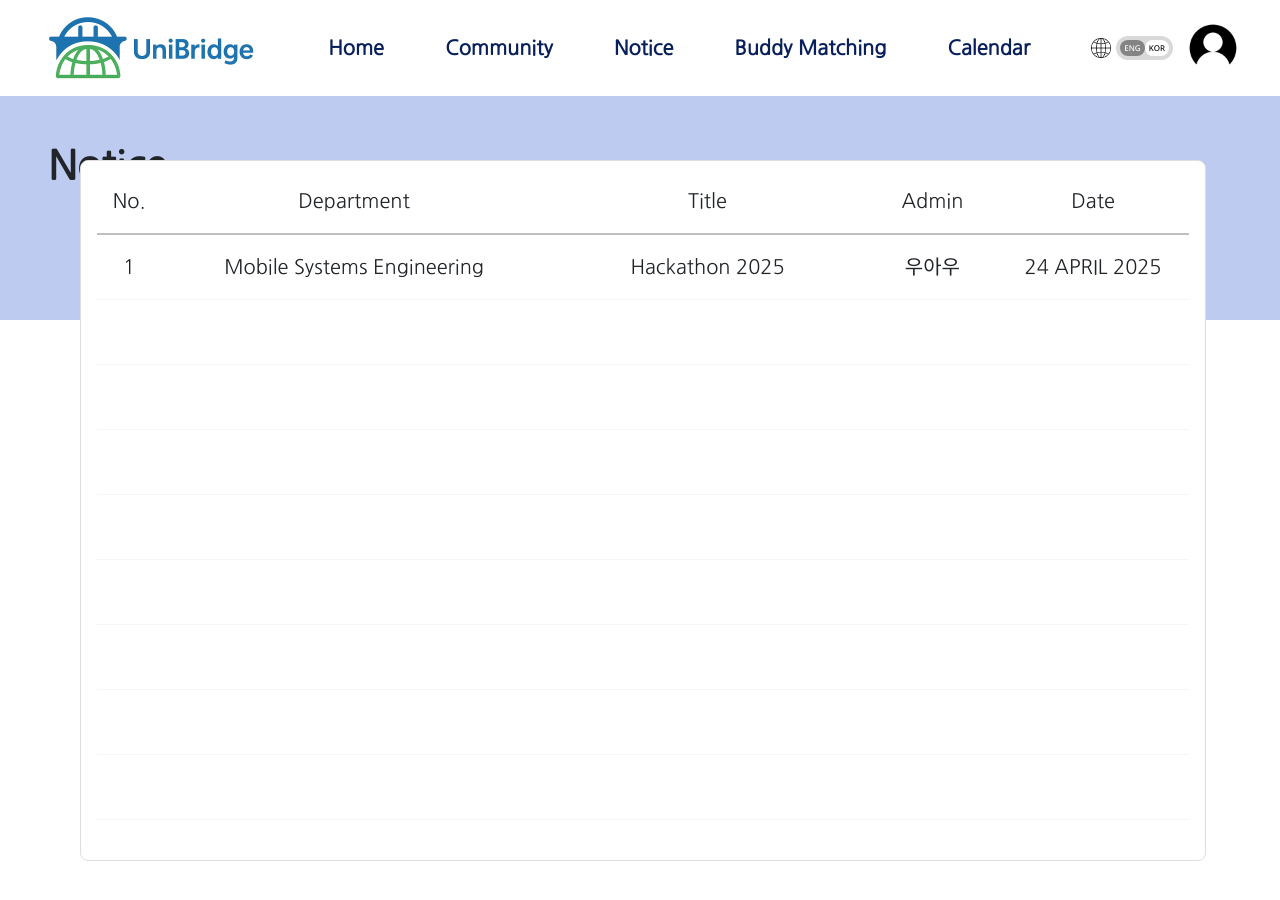
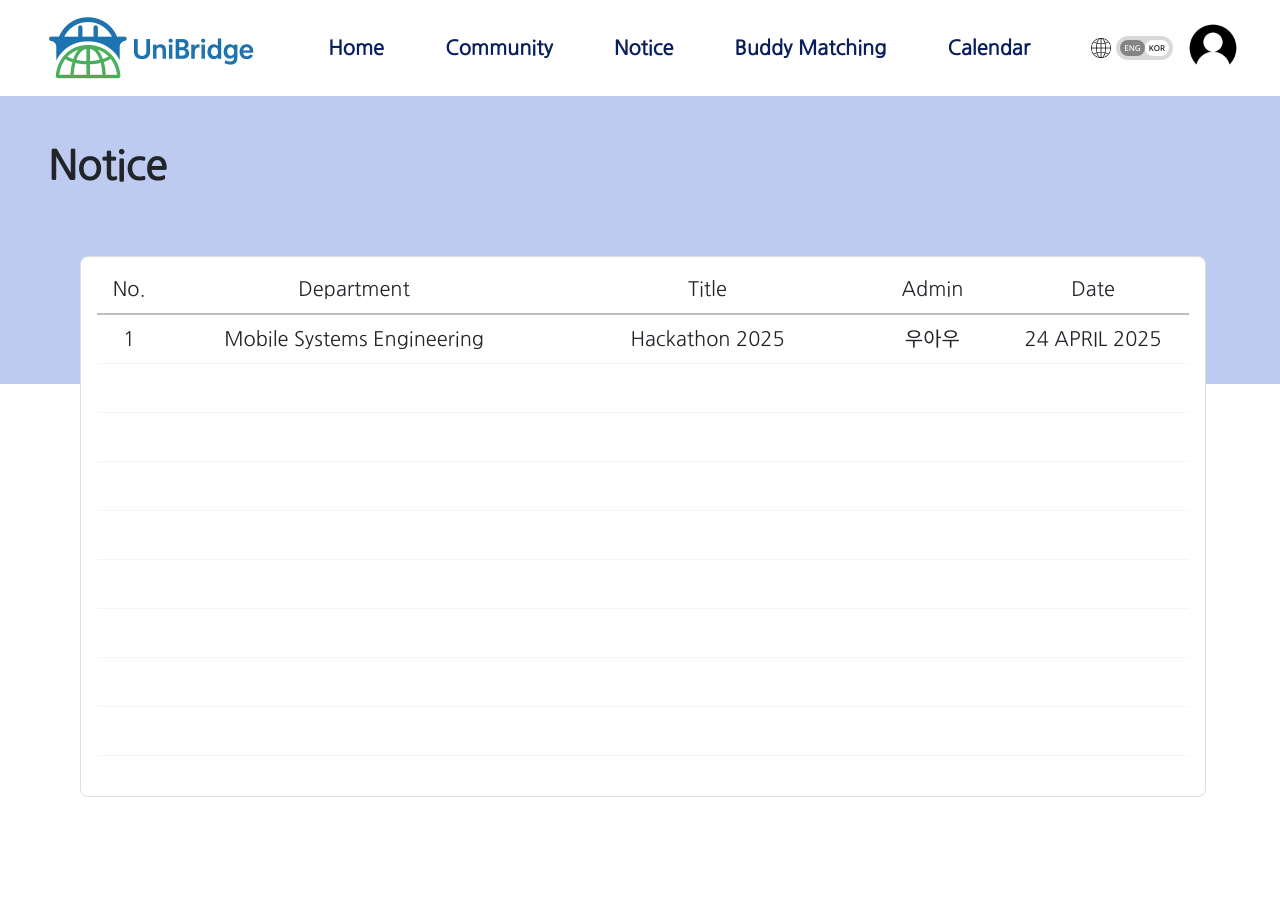
Before and after one commit to userVallen/UniBridge, a React (Create React App) app: page /notice in a window 1280 px wide. Shown: the top 900 px of the page. Built offline with nearby package versions, Linux system fonts and the light colour scheme.

Commit message:
Environment setup and minor bug fixes

```diff
--- a/src/components/BulletinBoard.module.css
+++ b/src/components/BulletinBoard.module.css
@@ -8,7 +8,7 @@
   position: relative;
   z-index: 1;
   width: 88%;
-  bottom: 10rem;
+  bottom: 8rem;
   background-color: white;
   padding: 1.5rem 1rem;
 }
--- a/src/components/BulletinEntry.module.css
+++ b/src/components/BulletinEntry.module.css
@@ -4,7 +4,7 @@
   font-family: "Nanum Gothic", sans-serif;
   font-weight: 400;
   font-size: 20px;
-  height: 2rem;
+  height: 1rem;
 }
 
 .entryContainer > * {
--- a/src/components/NavigationBar.jsx
+++ b/src/components/NavigationBar.jsx
@@ -16,19 +16,22 @@ function NavigationBar() {
         height="72"
       />
 
-      <a className={styles.navLink} href="https://gqlm85.csb.app/">
+      <a className={styles.navLink} href="https://f5v65d-3000.csb.app/">
         Home
       </a>
-      <a className={styles.navLink} href="https://gqlm85.csb.app/community">
+      <a
+        className={styles.navLink}
+        href="https://f5v65d-3000.csb.app/community"
+      >
         Community
       </a>
-      <a className={styles.navLink} href="https://gqlm85.csb.app/notice">
+      <a className={styles.navLink} href="https://f5v65d-3000.csb.app/notice">
         Notice
       </a>
       <a className={styles.navLink} href="#">
         Buddy Matching
       </a>
-      <a className={styles.navLink} href="https://gqlm85.csb.app/calendar">
+      <a className={styles.navLink} href="https://f5v65d-3000.csb.app/calendar">
         Calendar
       </a>
 
--- a/src/components/TitleCard.module.css
+++ b/src/components/TitleCard.module.css
@@ -2,7 +2,7 @@
   display: flex;
   align-items: start;
   justify-content: start;
-  height: 14rem;
+  height: 18rem;
   background-color: rgba(38, 84, 206, 0.3);
   font-family: "Nanum Gothic", sans-serif;
   font-size: 40px;
```
Also changed, not shown: .codesandbox/tasks.json (added), 1 other file (tests, documents, lock files or other folders).
